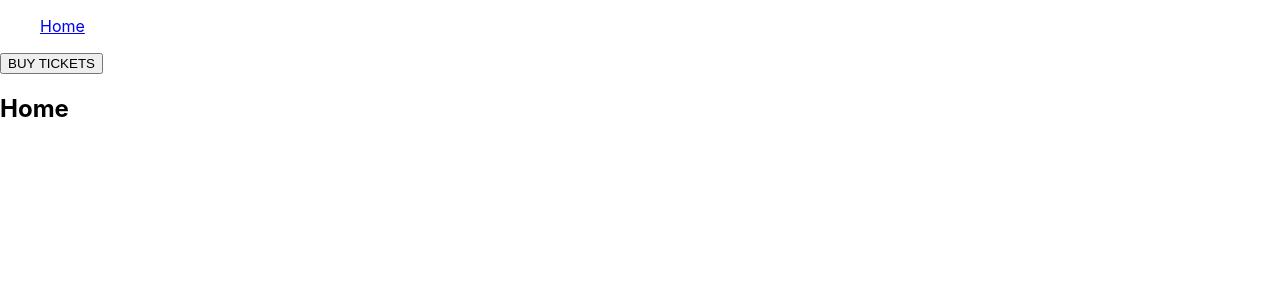
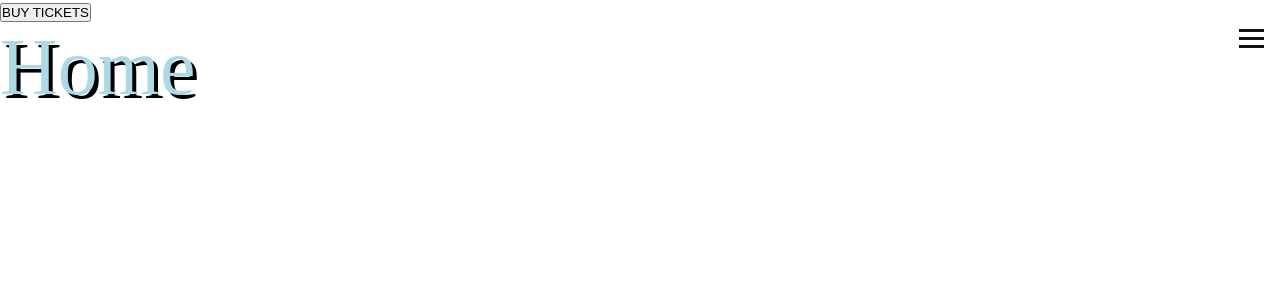
Before and after one commit to caro112f/hwaiting-booking, a React (Create React App) app: page / in a window 1280 px wide. Shown: the top 300 px of the page. Built offline with nearby package versions, Linux system fonts and the light colour scheme.

Commit message:
burgermenu working

```diff
--- a/src/App.js
+++ b/src/App.js
@@ -1,34 +1,70 @@
 import { Link, Routes, Route } from "react-router-dom";
 
+import { useRef, useState, useEffect } from "react";
+
+import { gsap } from "gsap";
+
 import Home from "./routes/Home";
-import Step1 from "./routes/Step1";
-import Step2 from "./routes/Step2";
-import Step3 from "./routes/Step3";
-import Step4 from "./routes/Step4";
-import Step5 from "./routes/Step5";
+import Tickets from "./routes/Tickets";
+import CampingSpots from "./routes/CampingSpots";
+import Additional from "./routes/Additional";
+import Information from "./routes/Information";
+import Payment from "./routes/Payment";
 import Congrats from "./routes/Congrats";
 
 function App() {
+  const [menuOpen, setMenuOpen] = useState(false);
+  function ToggleBurgermenu() {
+    setMenuOpen((old) => !old);
+  }
+
+  const menuRef = useRef();
+  useEffect(() => {
+    gsap.from(menuRef.current, { x: 1500 });
+    gsap.to(menuRef.current, { duration: 1, x: 0 });
+  });
+
   return (
     <div className="App">
-      <nav>
-        <ul>
-          <Link to="/Home">Home</Link>
-        </ul>
-      </nav>
+      <section id="navigation">
+        <nav>
+          <div id="logo_wrapper">
+            <img alt="" />
+          </div>
+          <div id="menu" ref={menuRef} className={menuOpen ? null : "inactive"}>
+            <ul>
+              <li>
+                <Link
+                  id="header_link"
+                  className="nav-link"
+                  to="/Step1"
+                  onClick={ToggleBurgermenu}
+                >
+                  <button>BUY TICKETS</button>
+                </Link>
+              </li>
+            </ul>
+          </div>
+          <div id="burgermenu" onClick={ToggleBurgermenu}>
+            <span id="bar1" className={menuOpen ? "active1" : null}></span>
+            <span id="bar2" className={menuOpen ? "active2" : null}></span>
+            <span id="bar3" className={menuOpen ? "active3" : null}></span>
+          </div>
+        </nav>
+      </section>
       <section>
         {" "}
-        <Link id="header_link" to="/Step1">
+        <Link id="h1-link" to="/Step1">
           <button>BUY TICKETS</button>
         </Link>
       </section>
       <Routes>
         <Route path="/" element={<Home />} />
-        <Route path="step1" element={<Step1 />} />
-        <Route path="step2" element={<Step2 />} />
-        <Route path="step3" element={<Step3 />} />
-        <Route path="step4" element={<Step4 />} />
-        <Route path="step5" element={<Step5 />} />
+        <Route path="step1" element={<Tickets />} />
+        <Route path="step2" element={<CampingSpots />} />
+        <Route path="step3" element={<Additional />} />
+        <Route path="step4" element={<Information />} />
+        <Route path="step5" element={<Payment />} />
         <Route path="congrats" element={<Congrats />} />
       </Routes>
     </div>
--- a/src/index.js
+++ b/src/index.js
@@ -1,6 +1,6 @@
 import React from "react";
 import ReactDOM from "react-dom/client";
-import "./index.css";
+import "./sass/style.scss";
 import App from "./App";
 import reportWebVitals from "./reportWebVitals";
 import { BrowserRouter } from "react-router-dom";
--- a/src/sass/style.scss
+++ b/src/sass/style.scss
@@ -1,2 +1,78 @@
-@use "layout";
 @use "base";
+
+#navigation {
+  nav {
+    display: flex;
+    justify-content: space-between;
+    align-items: center;
+  }
+
+  nav ul {
+    display: flex;
+    justify-content: flex-end;
+    gap: 1rem;
+  }
+
+  li {
+    list-style: none;
+    transition: 0.2s ease-out;
+  }
+  a {
+    text-decoration: none;
+    color: black;
+  }
+
+  .inactive {
+    display: none;
+  }
+  #burgermenu {
+    display: block;
+    cursor: pointer;
+    position: fixed;
+    right: 1rem;
+    top: 1.5rem;
+  }
+  #bar1,
+  #bar2,
+  #bar3 {
+    display: block;
+    width: 25px;
+    height: 3px;
+    margin: 5px auto;
+    --webkit-transition: all 0.3s ease-in-out;
+    transition: all 0.3s ease-in-out;
+    background-color: #101010;
+  }
+
+  .active1 {
+    transform: translateY(8px) rotate(45deg);
+  }
+  .active2 {
+    opacity: 0;
+  }
+  .active3 {
+    transform: translateY(-8px) rotate(-45deg);
+  }
+
+  #menu {
+    position: fixed;
+    right: 0;
+    left: 0;
+    height: 100vw;
+    top: -60px;
+    background-color: grey;
+    padding: 10rem 3rem 3rem 3rem;
+    text-align: center;
+    transition: ease-out;
+    box-shadow: 0px 3px 12px darkgrey;
+    ul {
+      padding: 0;
+      display: flex;
+      justify-content: center;
+      flex-wrap: wrap;
+    }
+    li:hover {
+      transform: scale(1.1);
+    }
+  }
+}
```
Also changed, not shown: src/routes/Additional.jsx (renamed from src/routes/Step3.jsx), src/routes/CampingSpots.jsx (renamed from src/routes/Step2.jsx), src/routes/Information.jsx (renamed from src/routes/Step4.jsx), src/routes/Payment.jsx (renamed from src/routes/Step5.jsx), src/routes/Tickets.jsx (renamed from src/routes/Step1.jsx).
